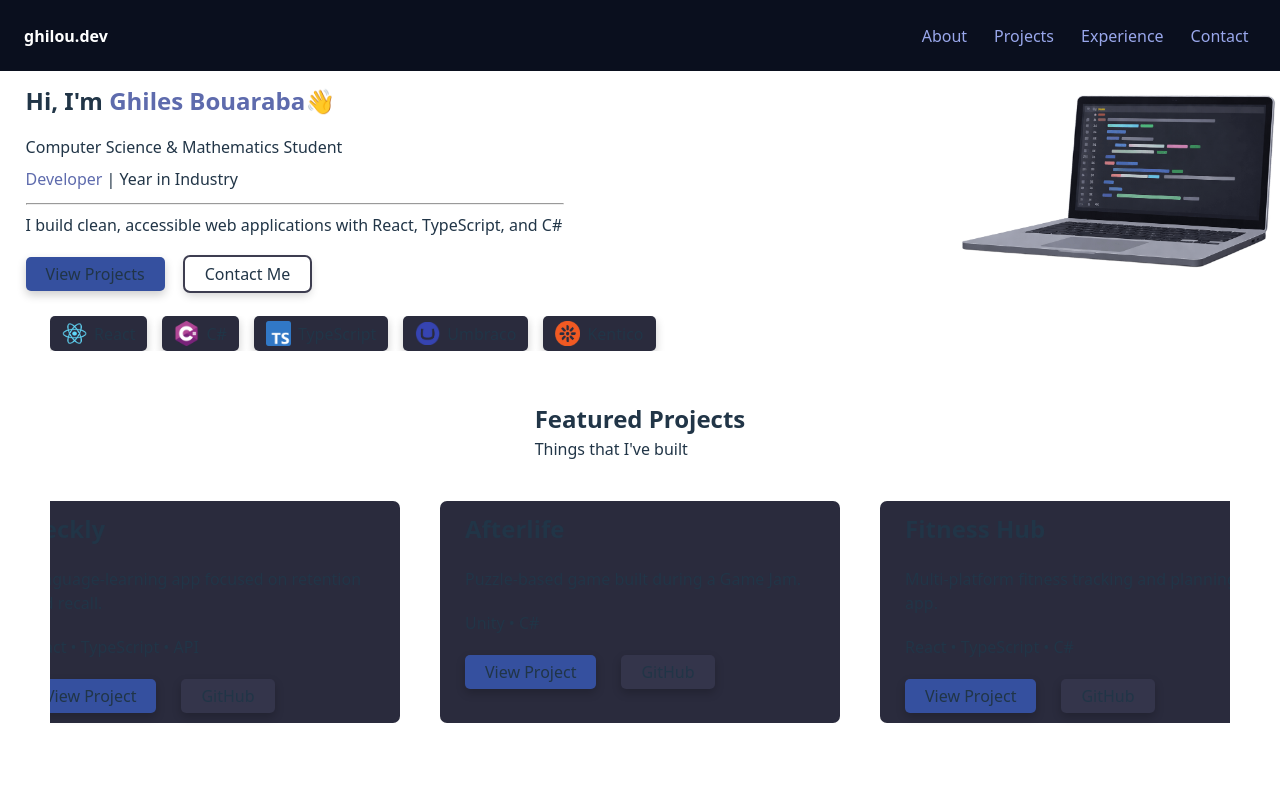
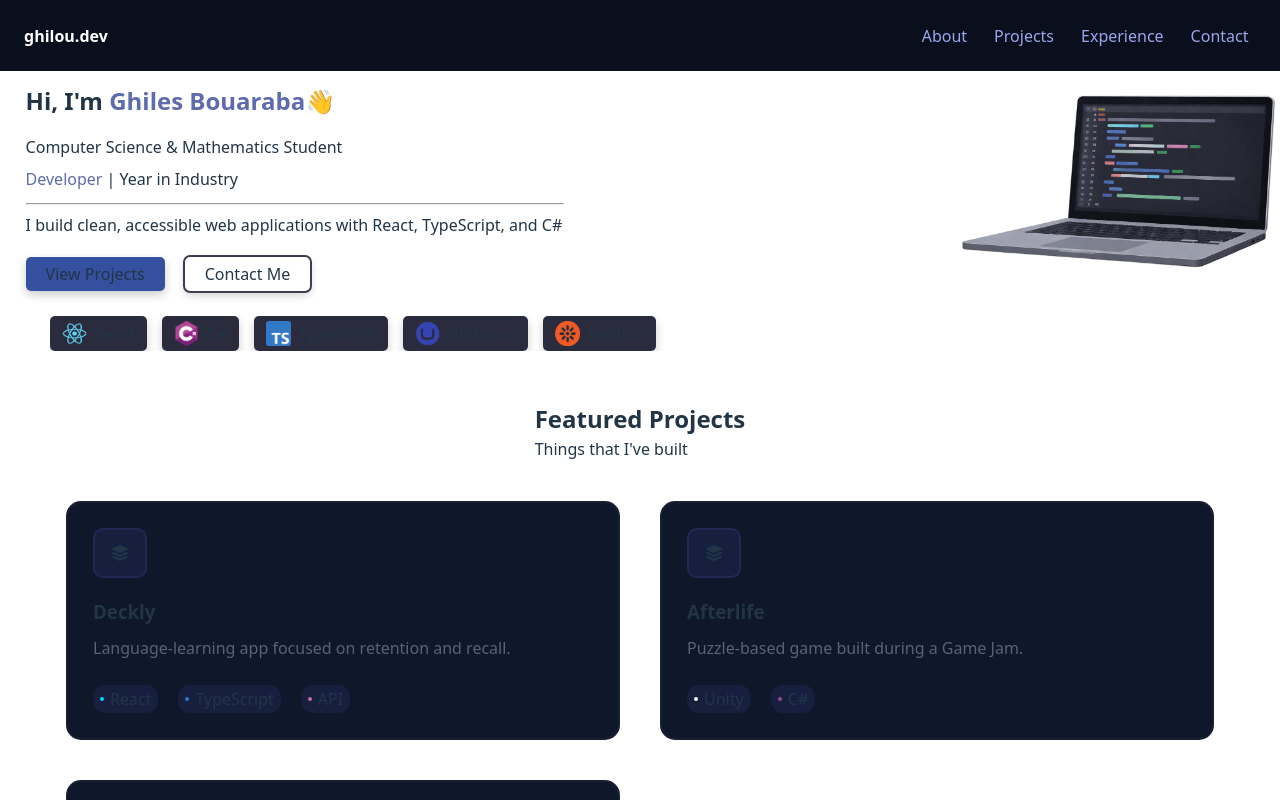
Before and after one commit to ghilou05/portfolio-website, a React (Vite) app: page / in a window 1280 px wide. Shown: the top 800 px of the page. Built offline with nearby package versions, Linux system fonts and the light colour scheme.

Commit message:
building out the featured projects component properly

```diff
--- a/src/App.tsx
+++ b/src/App.tsx
@@ -2,7 +2,7 @@ import { BrowserRouter as Router, Routes, Route } from "react-router-dom";
 import Navbar from "./components/Navbar";
 import IntroBanner from "./components/intro_banner"
 import TechIcons from "./components/tech_icons"
-import FeaturedProjects from "./components/featured_projects"
+import ProjectCards from "./components/ProjectCards"
 
 function App() {
   return (
@@ -10,7 +10,7 @@ function App() {
       <Navbar />
       <IntroBanner />
       <TechIcons />
-      <FeaturedProjects />
+      <ProjectCards />
     </div>
   )
 }
--- a/src/components/featured_projects.tsx
+++ b/src/components/ProjectCards.tsx
@@ -1,6 +1,7 @@
 import React from 'react'
 import { Swiper, SwiperSlide } from "swiper/react"
-
+import { FontAwesomeIcon } from "@fortawesome/react-fontawesome"
+import { faLayerGroup } from "@fortawesome/free-solid-svg-icons"
 import { Pagination } from "swiper/modules";
 import "swiper/swiper-bundle.css";
 
@@ -10,7 +11,7 @@ type Project = {
   id: string;
   title: string;
   description: string;
-  tech: string;
+  tech: { name: string; color: string }[];
   liveUrl?: string;
   repoUrl?: string;
 };
@@ -20,7 +21,11 @@ const projects: Project[] = [
     id: "deckly",
     title: "Deckly",
     description: "Language-learning app focused on retention and recall.",
-    tech: "React • TypeScript • API",
+    tech: [
+      { name: "React", color: "#00d8ff" },
+      { name: "TypeScript", color: "#3178c6" },
+      { name: "API", color: "#c86bab" }
+    ],
     liveUrl: "#",
     repoUrl: "#",
   },
@@ -28,7 +33,10 @@ const projects: Project[] = [
     id: "afterlife",
     title: "Afterlife",
     description: "Puzzle-based game built during a Game Jam.",
-    tech: "Unity • C#",
+    tech: [
+      { name: "Unity", color: "#ffffff" },
+      { name: "C#", color: "#9b4993" }
+    ],
     liveUrl: "#",
     repoUrl: "#",
   },
@@ -36,7 +44,11 @@ const projects: Project[] = [
     id: "fitness-hub",
     title: "Fitness Hub",
     description: "Multi-platform fitness tracking and planning app.",
-    tech: "React • TypeScript • C#",
+    tech: [
+      { name: "React", color: "#00d8ff" },
+      { name: "TypeScript", color: "#3178c6" },
+      { name: "C#", color: "#9b4993" }
+    ],
     liveUrl: "#",
     repoUrl: "#",
   },
@@ -44,8 +56,10 @@ const projects: Project[] = [
 
 const ProjectCard: React.FC<{ project: Project }> = ({ project }) => (
   <article className="featured_projects__card">
+    <FontAwesomeIcon icon={faLayerGroup} className="featured_projects__card__icon" />
+    <div className="featured_projects__card__text-wrapper">
       <div className="featured_projects__card__title">
-      <h2>{project.title}</h2>
+        <h3>{project.title}</h3>
       </div>
 
       <div className="featured_projects__card__desc">
@@ -53,36 +67,20 @@ const ProjectCard: React.FC<{ project: Project }> = ({ project }) => (
       </div>
 
       <div className="featured_projects__card__techs">
-      {project.tech}
+        {project.tech.map((t) => (
+          <div
+            className="featured_projects__card__techs__tech"
+            style={{ "--dot-color": t.color } as React.CSSProperties}
+          >
+            {t.name}
           </div>
-
-    <div className="featured_projects__card__buttons">
-      {project.liveUrl && (
-        <a
-          href={project.liveUrl}
-          className="featured_projects__card__buttons__button1"
-          target="_blank"
-          rel="noopener noreferrer"
-        >
-          View Project
-        </a>
-      )}
-
-      {project.repoUrl && (
-        <a
-          href={project.repoUrl}
-          className="featured_projects__card__buttons__button2"
-          target="_blank"
-          rel="noopener noreferrer"
-        >
-          GitHub
-        </a>
-      )}
+        ))}
+      </div>
     </div>
   </article>
 );
 
-const FeaturedProjects: React.FC = () => {
+const ProjectCards: React.FC = () => {
   return (
     <section className="featured_projects">
       <div className="featured_projects__heading">
@@ -120,4 +118,4 @@ const FeaturedProjects: React.FC = () => {
   );
 };
 
-export default FeaturedProjects;
+export default ProjectCards;
--- a/src/scss/Variables.scss
+++ b/src/scss/Variables.scss
@@ -6,6 +6,7 @@ $purple: #7d71bd;
 $pink: #e3a1d1;
 $orangey-red: #c86bab;
 $yellow: #fbe6d3;
+$project-card-bg: #0f172a;
 
 $background-color: #1e2035;
 
--- a/src/scss/featured_projects.scss
+++ b/src/scss/featured_projects.scss
@@ -1,3 +1,5 @@
+@import "Variables.scss";
+
 .featured_projects {
   margin-top: 50px;
   padding: 0 50px;
@@ -23,17 +25,20 @@
 
   /* ===== DESKTOP: native horizontal scroll ===== */
   &__cards--desktop {
-    display: flex;
+    display: grid;
+    grid-template-columns: repeat(2, 1fr);
     gap: 40px;
     padding: 20px 0;
     justify-content: center;
     overflow-x: auto;
     overflow-y: hidden;
+    max-width: fit-content;
 
     scroll-behavior: smooth;
     -webkit-overflow-scrolling: touch;
 
     scrollbar-width: none;
+
     &::-webkit-scrollbar {
       display: none;
     }
@@ -47,18 +52,73 @@
   /* ===== CARD ===== */
   &__card {
     flex: 0 0 auto;
-    min-width: 300px;
-    width: 350px;
+    // min-width: 300px;
+    width: 500px;
     display: flex;
     flex-direction: column;
     gap: 20px;
+    background-color: #0f172a;
+    border: 2px solid #192032;
+    border-radius: 15px;
+    padding: 25px;
 
-    background-color: #2a2b3d;
-    border-radius: 7px;
-    padding: 10px 25px;
+    @media (max-width: 800px) {
+      width: 400px;
+    }
+
+    @media (max-width: 500px) {
+      width: 200px;
+    }
+
+
+
+    &__text-wrapper {
+      display: flex;
+      flex-direction: column;
+      gap: 10px;
+    }
+
+    &__desc {
+      color: #55647a;
+    }
+
+    &__techs {
+      display: flex;
+      gap: 20px;
+      margin-top: 15px;
+      flex-flow:wrap ;
+
+      &__tech {
+        background: #171f3f;
+        padding: 2px 7px 2px 17px;
+        border-radius: 12px;
+        position: relative;
+
+        &::before {
+          content: "";
+          position: absolute;
+          left: 7px;
+          top: 50%;
+          transform: translateY(-50%);
+          width: 4px;
+          height: 4px;
+          background-color: var(--dot-color, #a49dde);
+          border-radius: 50%;
+        }
+      }
+    }
+
+    &__icon {
+      padding: 15px;
+      background: #171f3f;
+      border-radius: 10px;
+      border: 2px solid #202853;
+    }
 
     &__title {
-      h2 {
+
+      h2,
+      h3 {
         margin: 0;
       }
     }
@@ -91,11 +151,11 @@
 
 /* ===== SWIPER FIXES ===== */
 .swiper {
-//   width: 100%;
+  //   width: 100%;
 }
 
 .swiper-slide {
-//   width: auto !important;
+  //   width: auto !important;
   display: flex !important;
   justify-content: center;
 }
@@ -105,7 +165,7 @@
 }
 
 /* ===== RESPONSIVE SWITCH ===== */
-@media (max-width: 1024px) {
+@media (max-width: 1250px) {
   .featured_projects {
     padding: 0 20px;
 
```
Lines whose indentation alone changed are shown as unchanged.
